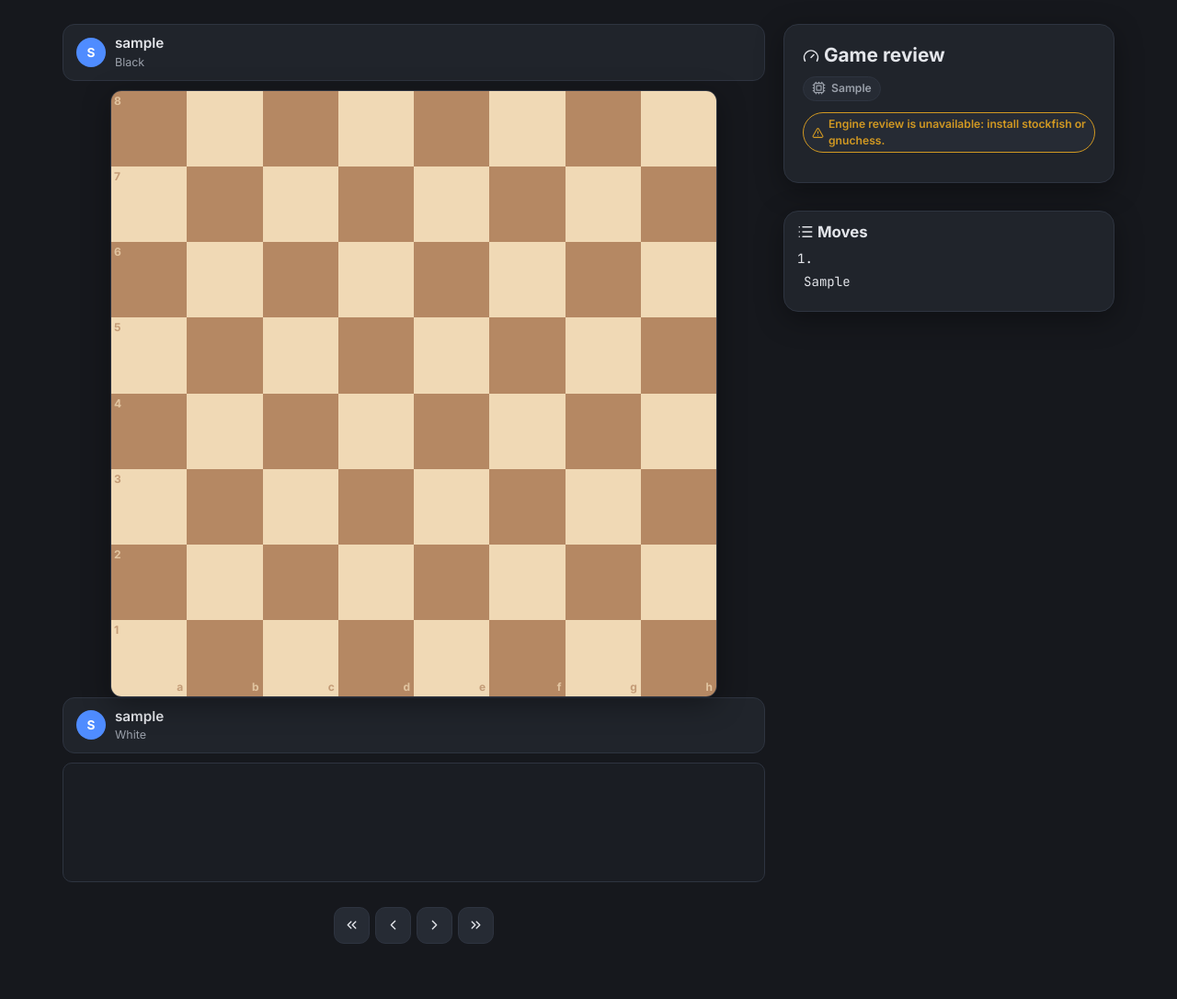
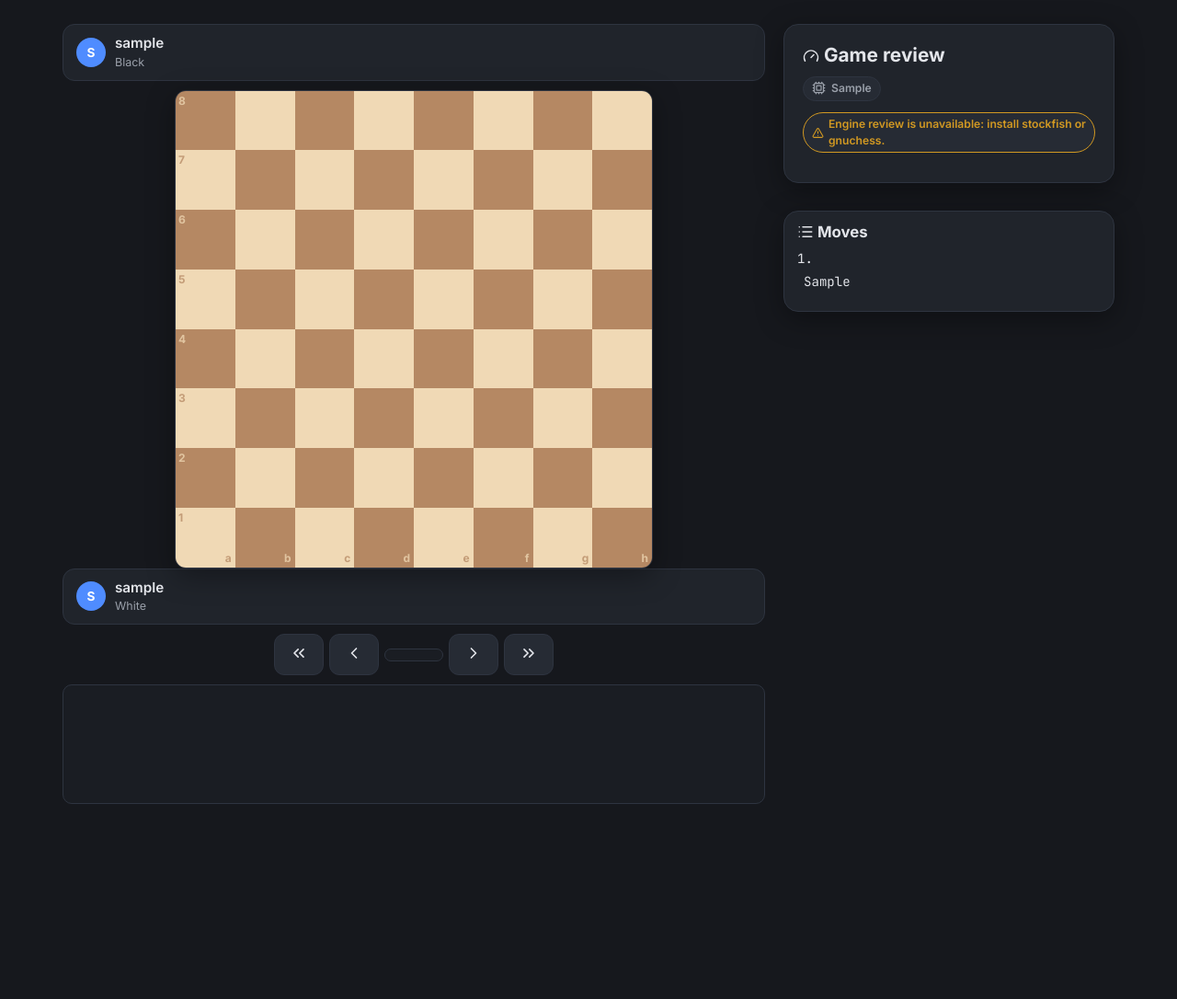
Before and after one commit to dimasbotyara/botyarachess, a Flask app: page /review/1 in a window 1280 px wide. Shown: the part 60-1146 px from the top of the page at 92% size. After the commit the page ends 934 px from the top, so only its background shows below. Run offline with Flask 3, Linux system fonts and the light colour scheme; a user stored in the database is signed in; tables that the repository leaves empty hold one stand-in row (values such as "Sample post"); data that the repository does not hold is empty.

Commit message:
Review nav under the board, ply indicator, MIT badge
- Move review prev/next/first/last buttons directly below the board
  (were hidden below the fold), add 7/7 ply counter, tooltips with hotkeys
- Slightly smaller review board so navigation fits the first screen
- Game page nav buttons verified visible for finished games
- MIT license badge in README, license notice in THIRD_PARTY_NOTICES

```diff
--- a/static/css/board.css
+++ b/static/css/board.css
@@ -300,9 +300,6 @@
 .accuracy-bar { height: 8px; border-radius: 999px; background: var(--surface-2); overflow: hidden; }
 .accuracy-bar div { height: 100%; background: var(--success); }
 
-.review-nav { display: flex; gap: 6px; justify-content: center; margin-top: 10px; }
-.review-nav .btn { padding: 8px 10px; }
-
 .engine-badge { display: inline-flex; align-items: center; gap: 6px; }
 .engine-badge .icon { width: 15px; height: 15px; }
 
@@ -418,3 +415,27 @@
 .game-nav { display: none; gap: 6px; justify-content: center; margin-top: 10px; }
 .game-nav.visible { display: flex; }
 .game-nav .btn { padding: 8px 10px; }
+
+.review-nav {
+  display: flex;
+  gap: 6px;
+  align-items: center;
+  justify-content: center;
+  margin: 10px 0;
+}
+.review-nav .nav-btn { padding: 10px 16px; }
+.review-nav .nav-btn .icon { width: 20px; height: 20px; }
+.nav-ply {
+  min-width: 64px;
+  text-align: center;
+  font-size: .95rem;
+  font-weight: 700;
+  color: var(--text-muted);
+  padding: 6px 10px;
+  border-radius: 9px;
+  background: var(--bg-alt);
+  border: 1px solid var(--border);
+}
+
+/* review board: slightly smaller so the nav row fits the first screen */
+.review-layout .board-wrap { max-width: min(520px, 100%); }
--- a/static/js/core/locales/en.js
+++ b/static/js/core/locales/en.js
@@ -337,3 +337,7 @@ Object.assign(en, {
   'review.class.mistake_desc': 'A clear mistake that significantly worsens the position or gives away the initiative.',
   'review.class.blunder_desc': 'A serious error that can dramatically change the outcome of the game.',
 });
+Object.assign(en, {
+  'review.first': 'First move (Home)', 'review.prev': 'Previous move (←)',
+  'review.next': 'Next move (→)', 'review.last': 'Last move (End)',
+});
--- a/static/js/core/locales/ru.js
+++ b/static/js/core/locales/ru.js
@@ -337,3 +337,7 @@ Object.assign(ru, {
   'review.class.mistake_desc': 'Заметный промах, существенно ухудшающий позицию или отдающий инициативу.',
   'review.class.blunder_desc': 'Грубая ошибка, которая коренным образом может изменить исход партии.',
 });
+Object.assign(ru, {
+  'review.first': 'Первый ход (Home)', 'review.prev': 'Предыдущий ход (←)',
+  'review.next': 'Следующий ход (→)', 'review.last': 'Последний ход (End)',
+});
--- a/static/js/pages/review.js
+++ b/static/js/pages/review.js
@@ -65,6 +65,9 @@ function showPly(n) {
   } else {
     board.setHighlights({});
   }
+  // ply indicator between the arrows
+  const plyNode = document.getElementById('nav-ply');
+  if (plyNode) plyNode.textContent = `${currentPly} / ${plies.length}`;
   document.querySelectorAll('.review-moves .move').forEach((node) => {
     node.classList.toggle('current', Number(node.dataset.ply) === currentPly);
   });
--- a/templates/review.html
+++ b/templates/review.html
@@ -28,15 +28,16 @@
       <div class="spacer"></div>
     </div>
 
+    <div class="review-nav">
+      <button class="btn nav-btn" id="btn-start" data-i18n-title="review.first"><span data-icon="chevrons-left"></span></button>
+      <button class="btn nav-btn" id="btn-prev" data-i18n-title="review.prev"><span data-icon="chevron-left"></span></button>
+      <span class="nav-ply mono" id="nav-ply"></span>
+      <button class="btn nav-btn" id="btn-next" data-i18n-title="review.next"><span data-icon="chevron-right"></span></button>
+      <button class="btn nav-btn" id="btn-end" data-i18n-title="review.last"><span data-icon="chevrons-right"></span></button>
+    </div>
+
     <canvas class="eval-graph" id="eval-graph"></canvas>
     <div class="status-line" id="eval-info"></div>
-
-    <div class="review-nav">
-      <button class="btn" id="btn-start"><span data-icon="chevrons-left"></span></button>
-      <button class="btn" id="btn-prev"><span data-icon="chevron-left"></span></button>
-      <button class="btn" id="btn-next"><span data-icon="chevron-right"></span></button>
-      <button class="btn" id="btn-end"><span data-icon="chevrons-right"></span></button>
-    </div>
   </div>
 
   <div class="game-side">
```
Also changed, not shown: THIRD_PARTY_NOTICES.md (+3 -1 lines), README.md.
